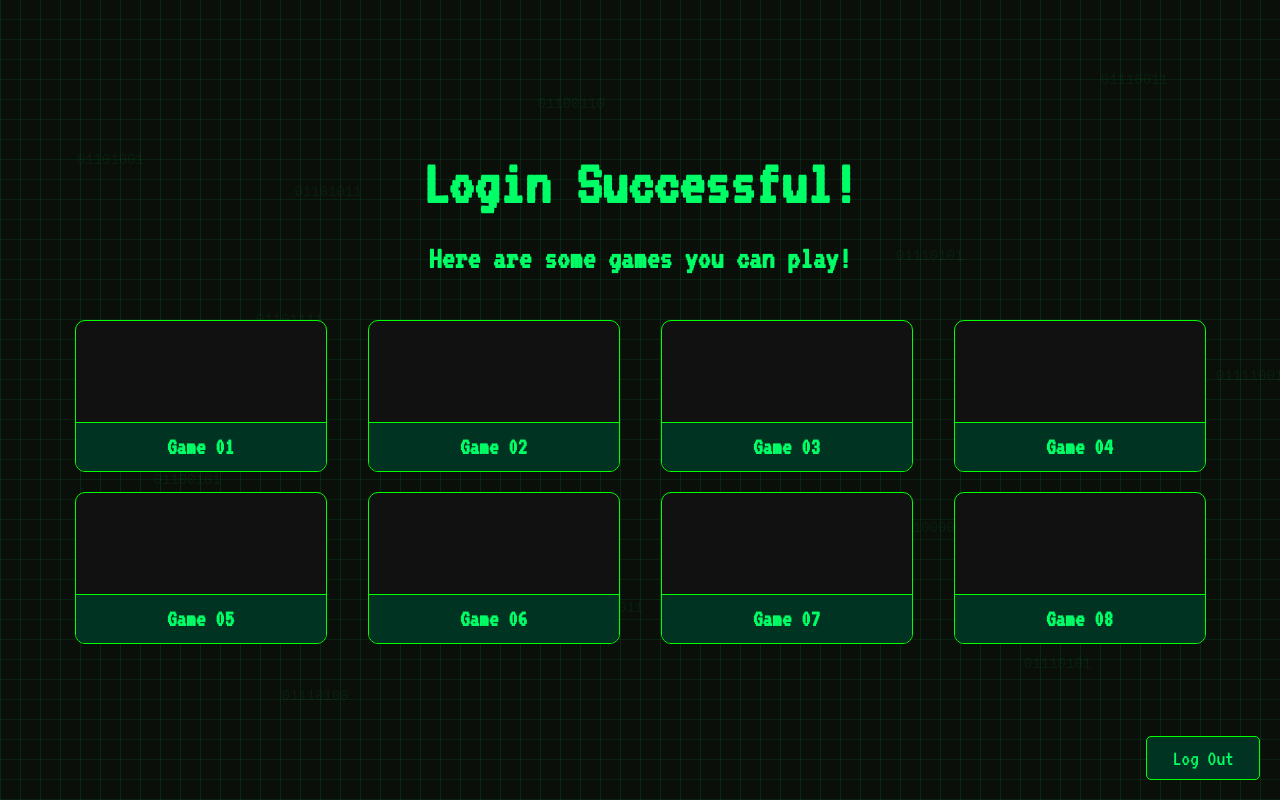
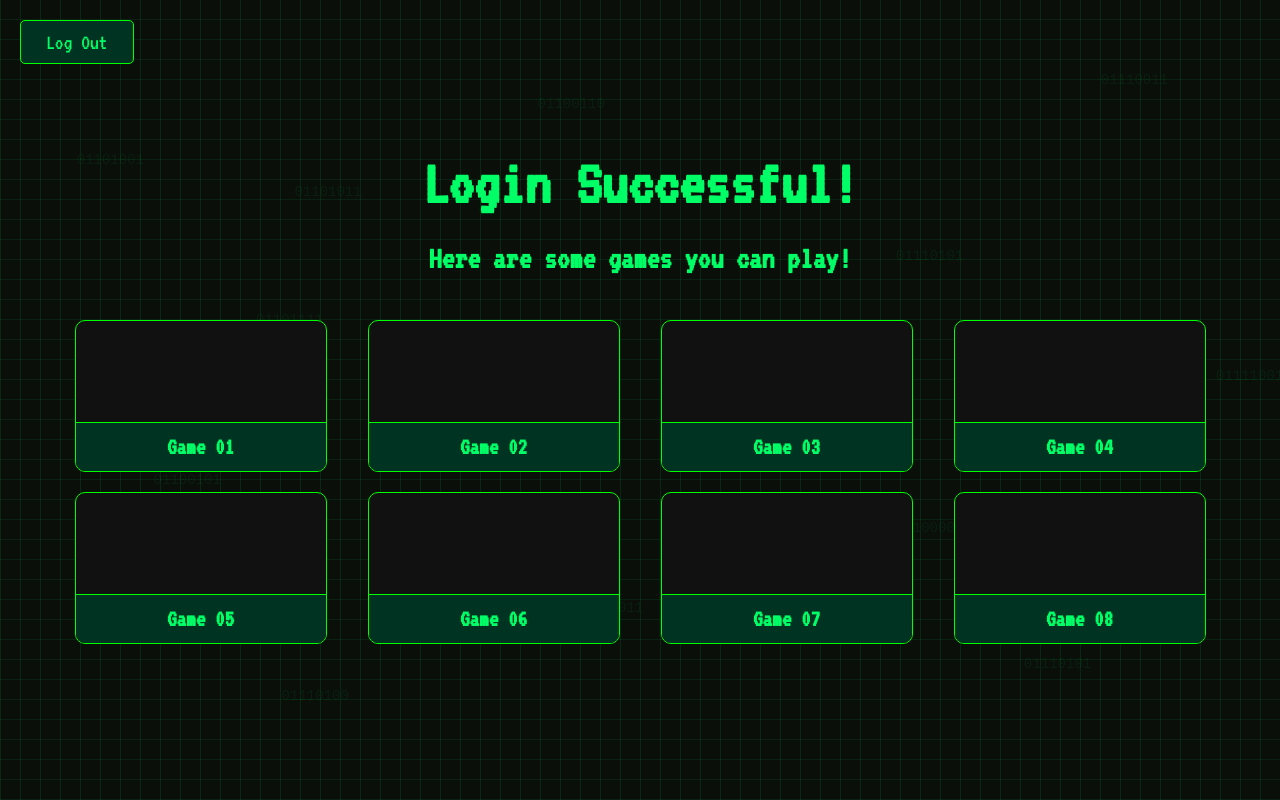
Before and after one commit to Spa22y/fsociety, a website: page public/success.html in a window 1280 px wide. Drawn offline with nearby package versions, Linux system fonts and the light colour scheme; no server answers.

Commit message:
Update success.css

```diff
--- a/public/success.css
+++ b/public/success.css
@@ -105,8 +105,8 @@ h2 {
 /* Logout Button */
 .logout-btn {
     position: fixed;
-    bottom: 20px;
-    right: 20px;
+    top: 20px;
+    left: 20px;
     padding: 10px 25px;
     background-color: #003322;
     border: 1px solid #0f0;
@@ -212,4 +212,5 @@ h2 {
 .cancel-btn:hover {
     background-color: #00FF66;
     color: #003322;
+
 }
```
